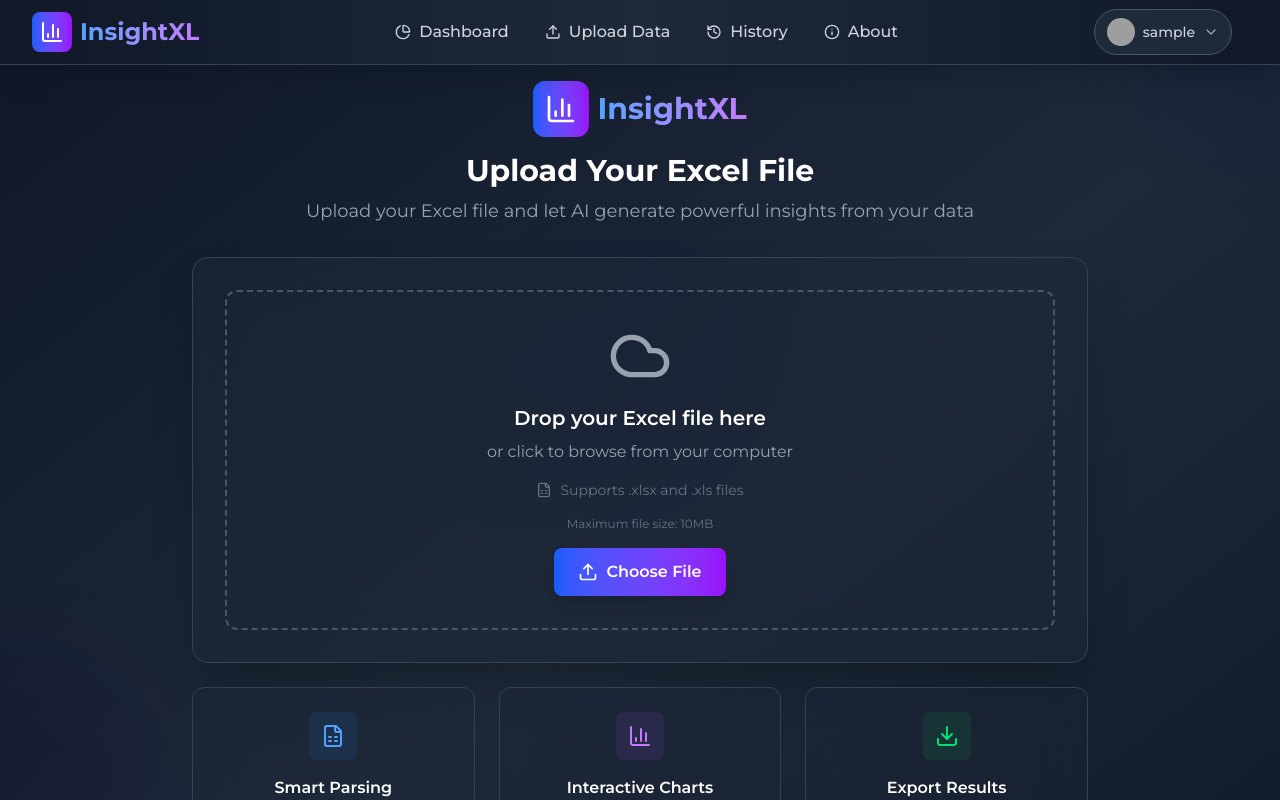
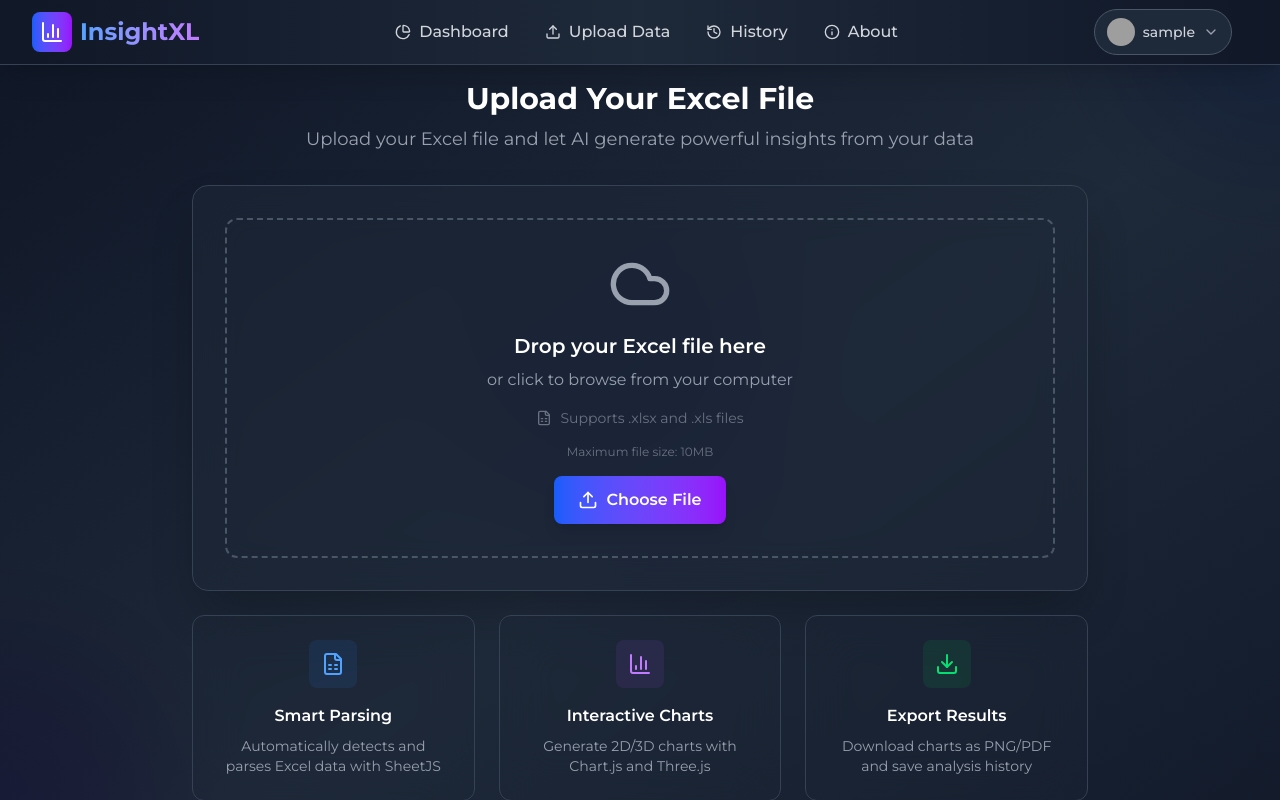
Before and after one commit to bismaysarangi/insightXL, a React (Vite) app in the folder client/: page /upload in a window 1280 px wide. Shown: the top 800 px of the page. Built offline with nearby package versions, Linux system fonts and the light colour scheme; sample sign-in values are in the browser's storage; grey boxes are pictures that could not be loaded.

Commit message:
Remove unused icons and clean up header layout in ChartGeneration and Upload pages

```diff
--- a/client/src/pages/ChartGeneration.jsx
+++ b/client/src/pages/ChartGeneration.jsx
@@ -5,15 +5,8 @@ import {
   LineChart,
   PieChart,
   Download,
-  Settings,
   RefreshCw,
-  ChevronDown,
   Eye,
-  Palette,
-  ArrowLeft,
-  TrendingUp,
-  Activity,
-  Zap,
   FileSpreadsheet,
   AlertCircle,
 } from "lucide-react";
@@ -280,9 +273,6 @@ export default function ChartGeneration() {
         <div className="flex items-center justify-between mb-8">
           <div className="flex items-center space-x-4">
             <div className="flex items-center space-x-3">
-              <div className="bg-gradient-to-r from-blue-600 to-purple-600 p-3 rounded-xl">
-                <BarChart3 className="w-8 h-8 text-white" />
-              </div>
               <div>
                 <h1 className="text-md md:text-2xl font-bold text-white">
                   Chart Generation
--- a/client/src/pages/Upload.jsx
+++ b/client/src/pages/Upload.jsx
@@ -122,14 +122,6 @@ const UploadPage = () => {
       <div className="relative max-w-4xl mx-auto">
         {/* Header */}
         <div className="text-center mb-8">
-          <div className="inline-flex items-center space-x-2 mb-4">
-            <div className="bg-gradient-to-r from-blue-600 to-purple-600 p-3 rounded-xl">
-              <BarChart3 className="w-8 h-8 text-white" />
-            </div>
-            <span className="text-3xl font-bold bg-gradient-to-r from-blue-400 to-purple-400 bg-clip-text text-transparent">
-              InsightXL
-            </span>
-          </div>
           <h1 className="text-3xl font-bold text-white mb-2">
             Upload Your Excel File
           </h1>
```
